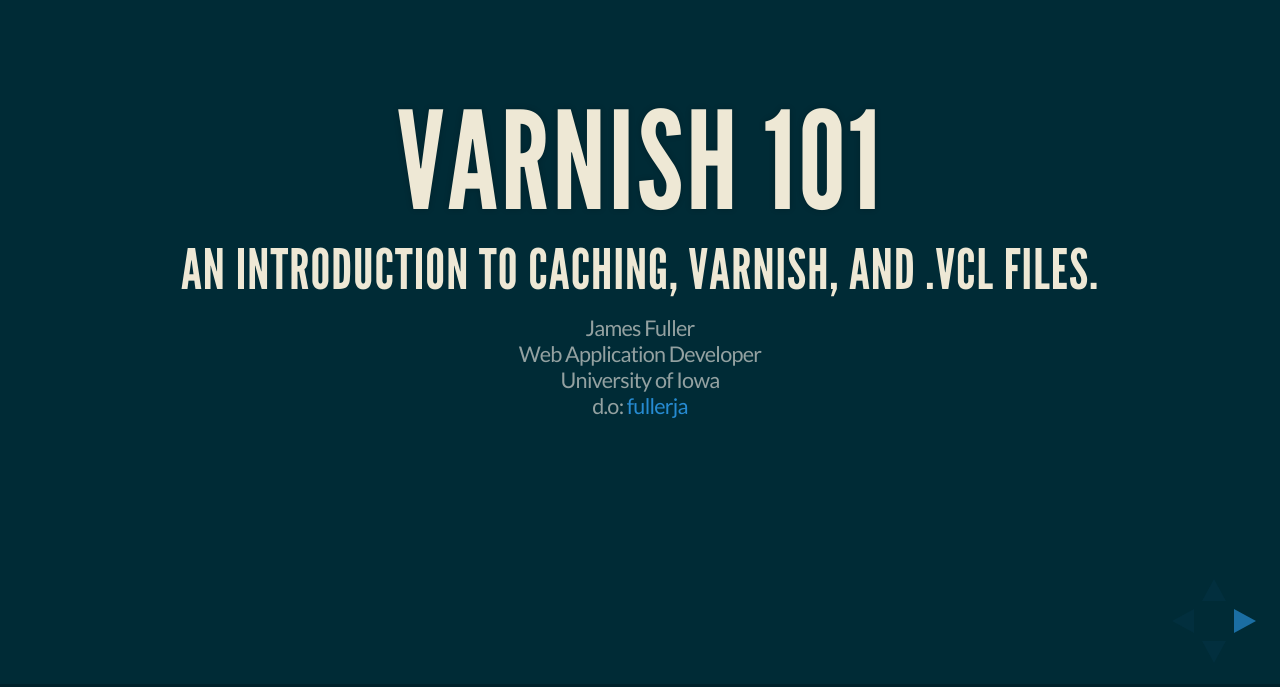
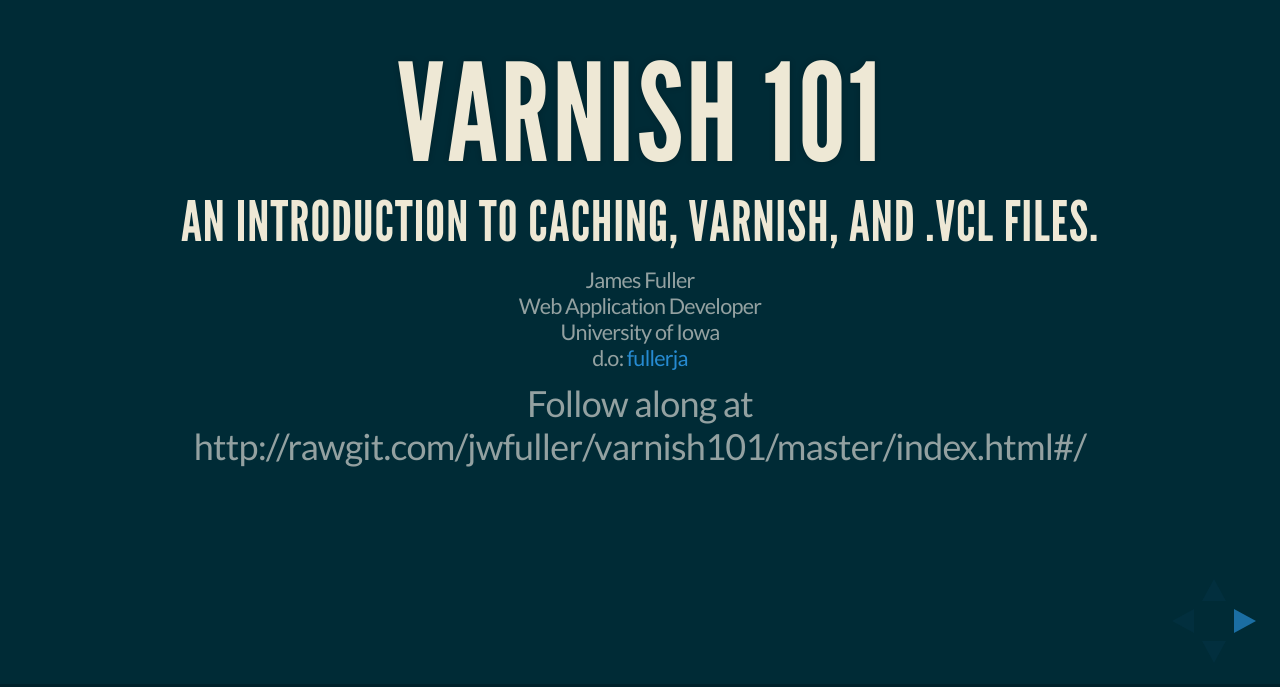
Before and after one commit to jwfuller/varnish101, a website: page index.html in a window 1280 px wide. Shown: the part 113-800 px from the top of the page. Drawn offline with Linux system fonts and the light colour scheme.

Commit message:
Added link to rawgit

```diff
--- a/index.html
+++ b/index.html
@@ -50,6 +50,7 @@
 					<p>
 						<small>James Fuller<br />Web Application Developer<br />University of Iowa<br />d.o: <a href="https://www.drupal.org/user/849572">fullerja</a></small>
 					</p>
+					<p>Follow along at http://rawgit.com/jwfuller/varnish101/master/index.html#/</p>
 				</section>
 
 				<section>
```
